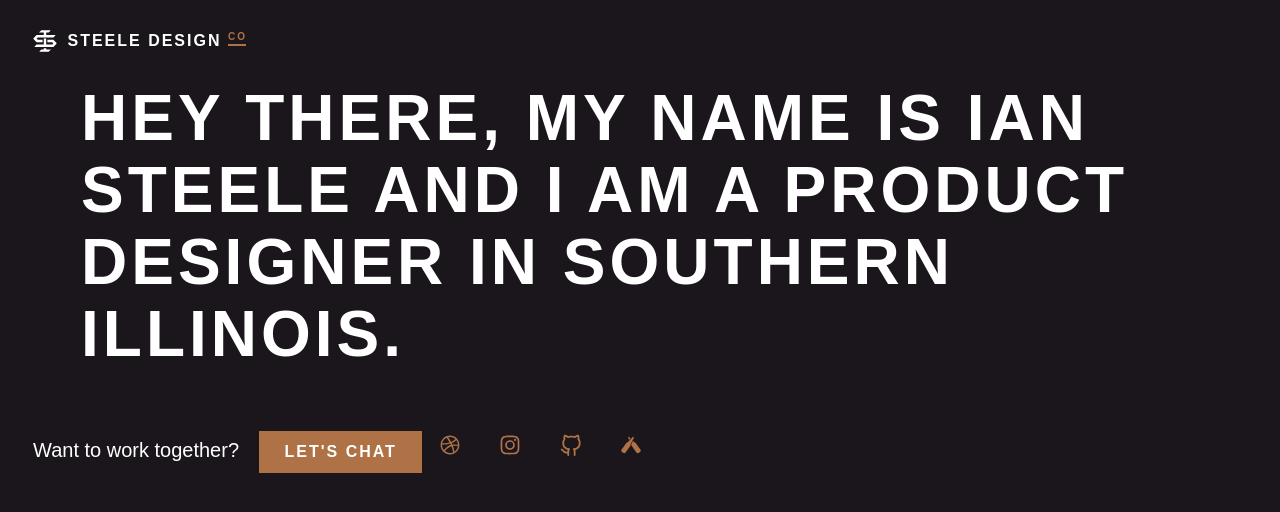
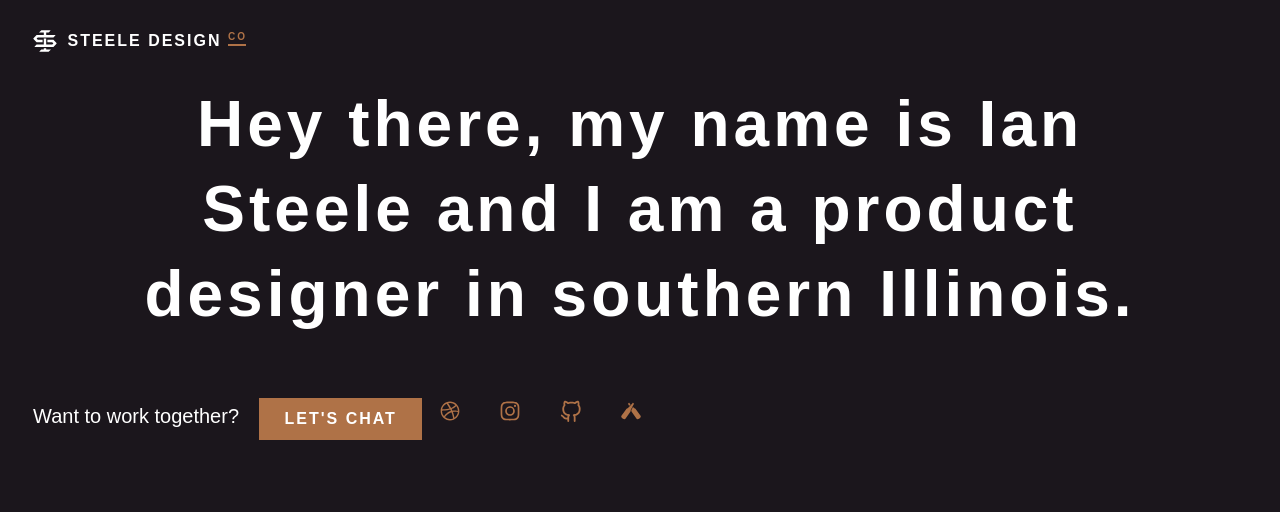
Before and after one commit to iansteele/iansteele, a Jekyll site: the page built from _pages/about.html, in a window 1280 px wide. Shown: the top 512 px of the page. Built offline with Jekyll 4.4.1, drawn with Linux system fonts in a browser that asks for light colours; some web fonts are replaced.

Commit message:
a bunch of adjustments to the hero

```diff
--- a/_layouts/home.html
+++ b/_layouts/home.html
@@ -6,10 +6,10 @@
       {%- include header.html -%}
       <div class="body-content" aria-label="content">
       	<div class="hero row">
-          <div class="col-md-10">
+          <div class="col-md-12 col-xl-8 offset-xl-2">
         		<h1 class="headline">
-              Designer / Team Player at
-              <a href="https://www.untappd.com" class="link">Untappd</a>. Dad, husband, and fitness <span class="footnote">enthusiast.</span>
+              Designer & team player at
+              <span class="no-wrap"><a href="https://www.untappd.com" class="link">Untappd</a>.</span> Dad, husband, and fitness <span class="footnote no-wrap">enthusiast.</span>
         	  </h1>
           </div>
           <div class="row caret">
--- a/_sass/_content.scss
+++ b/_sass/_content.scss
@@ -10,8 +10,8 @@ header {
   flex-direction: column;
   justify-content: center;
   color: $white;
-  min-height: 60vh;
-  padding-bottom: 2rem;
+  min-height: 50vh;
+  padding-bottom: 3rem;
   padding-top: 2rem;
   position: relative;
 
@@ -19,7 +19,7 @@ header {
     border-left: $spacing--s solid transparent;
     border-right: $spacing--s solid transparent;
     border-top: $spacing--s solid $brand-secondary;
-    bottom: 1vh;
+    bottom: 1rem;
     height: 0;
     left: 50%;
     position: absolute;
@@ -41,12 +41,13 @@ header {
       position: relative;
       &:after {
         content: "*Because 🌮 & 🍻";
-        bottom: -1.25em;
+        bottom: -.75em;
         color: $light-gray;
-        font-size: $font-size-sm;
-        line-height: $font-size-sm;
+        font-size: 1rem;
         position: absolute;
-        left: 0;
+        right: 0;
+        text-transform: uppercase;
+        transform: translateY(50%);
         width: max-content;
       }
     }
@@ -89,6 +90,7 @@ header {
   }
 
   .hero {
+    min-height: 60vh;
     max-height: 800px;
   }
 
--- a/_sass/_projects.scss
+++ b/_sass/_projects.scss
@@ -9,20 +9,24 @@
 	overflow: hidden;
 
 	.project_thumbnail-description {
-		background: linear-gradient( rgba( $brand-primary, 0) , rgba( $brand-primary, .8 ));
+		background: $brand-primary;
+		border-radius: .5rem .5rem 0 0; ;
 		bottom: 0;
 		color: $white;
-		display: flex;
-		flex-direction: column;
-		height: 100%;
-		max-height: 50%;
-		justify-content: flex-end;
-		left: 0;
-		padding: .5rem 1rem;
+		left: 50%;
+		animation-name: newplace;
+	  animation-duration: 1s;
+	  animation-fill-mode: forwards;
+	  animation-delay: 3s;
+	  animation-timing-function: ease;
+	  max-height: 0px;
+		padding: .5rem 1rem 0;
 		position: absolute;
-		width: 100%;
+		transform: translateX(-50%);
+		width: max-content;
 
 		p {
+			font-size: $font-size--s;
 			font-weight: 700;
 			line-height: 1.5em;
 			margin-bottom: 0;
@@ -31,13 +35,23 @@
 		}
 	}
 
+	@keyframes newplace {
+	  0% {
+	    max-height: 0px;
+			opacity: 0;
+			transform: translateY(-100%);
+	  }
+	  100% {
+			opacity: 0;
+			transition: transform .25s ease-in, opacity .25s ease-in;
+			transform: translateY(100%);
+	  }
+	}
 	@media (hover: hover) {
 		.project_thumbnail-description {
-			background: linear-gradient( rgba( $brand-primary, 0 ) , rgba( $brand-primary, 0 ));
 			opacity: 0;
-			bottom: 0;
 			max-height: 0;
-			transition: max-height .5s ease-out;
+			transition: max-height .25s ease-in;
 			p {
 				opacity: 0;
 				transition: transform .25s ease-in, opacity .25s ease-in;
@@ -49,10 +63,9 @@
 		&:focus {
 
 			.project_thumbnail-description {
-				background: linear-gradient( rgba( $brand-primary, 0 ) , rgba( $brand-primary, 0.8 ));
-				max-height: 50%;
+				max-height: 50px;
 				opacity: 1;
-				transition: max-height .5s ease-out;
+				transition: max-height .25s ease-in;
 
 				p {
 					opacity: 1;
--- a/_sass/_typography.scss
+++ b/_sass/_typography.scss
@@ -29,8 +29,7 @@ p {
 	font-size: 2em;
 	font-weight: 700;
 	letter-spacing: .25rem;
-	line-height: 1.25;
-	text-transform: uppercase;
+	line-height: 1.325;
 
 	a {
 		color: $brand-secondary;
@@ -40,6 +39,7 @@ p {
 		}
 	}
 }
+
 
 .label {
 	color: $light-gray;
@@ -66,11 +66,14 @@ p {
 	max-width: 75%;
 }
 
+.no-wrap {
+	white-space: nowrap;
+}
+
 @media (min-width: 768px){
 
 	.headline {
 		font-size: 3rem;
-		line-height: 1.125em;
 		text-align: left;
 		margin-left: 0;
 	}
@@ -84,9 +87,19 @@ p {
 	}
 }
 
+@media (min-width: 992px){
+
+	.headline {
+		font-size: 3rem;
+		text-align: left;
+		margin-left: 0;
+	}
+}
+
 @media (min-width: 1200px){
 
 	.headline {
+		text-align: center;
 		font-size: 4rem;
 	}
 
--- a/_sass/_variables.scss
+++ b/_sass/_variables.scss
@@ -2,7 +2,7 @@
 // Typography
 //--------------------------
 
-$font-size--s: .75em;
+$font-size--s: .825em;
 $font-size--m: 1.5em;
 $font-size--l: 2em;
 $font-size--xl: 4em;
```
Also changed, not shown: assets/img/illustrations/mars.gif (deleted), 2 other files.
